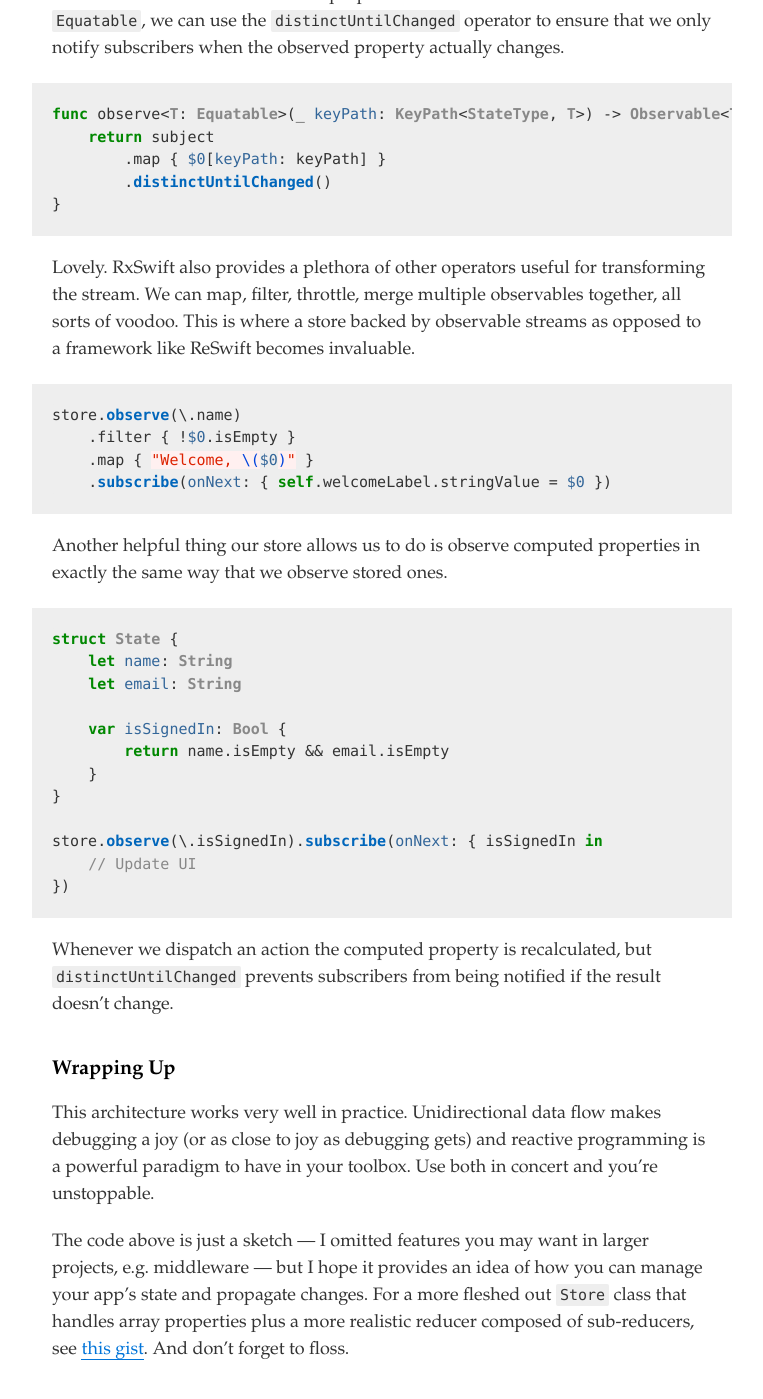
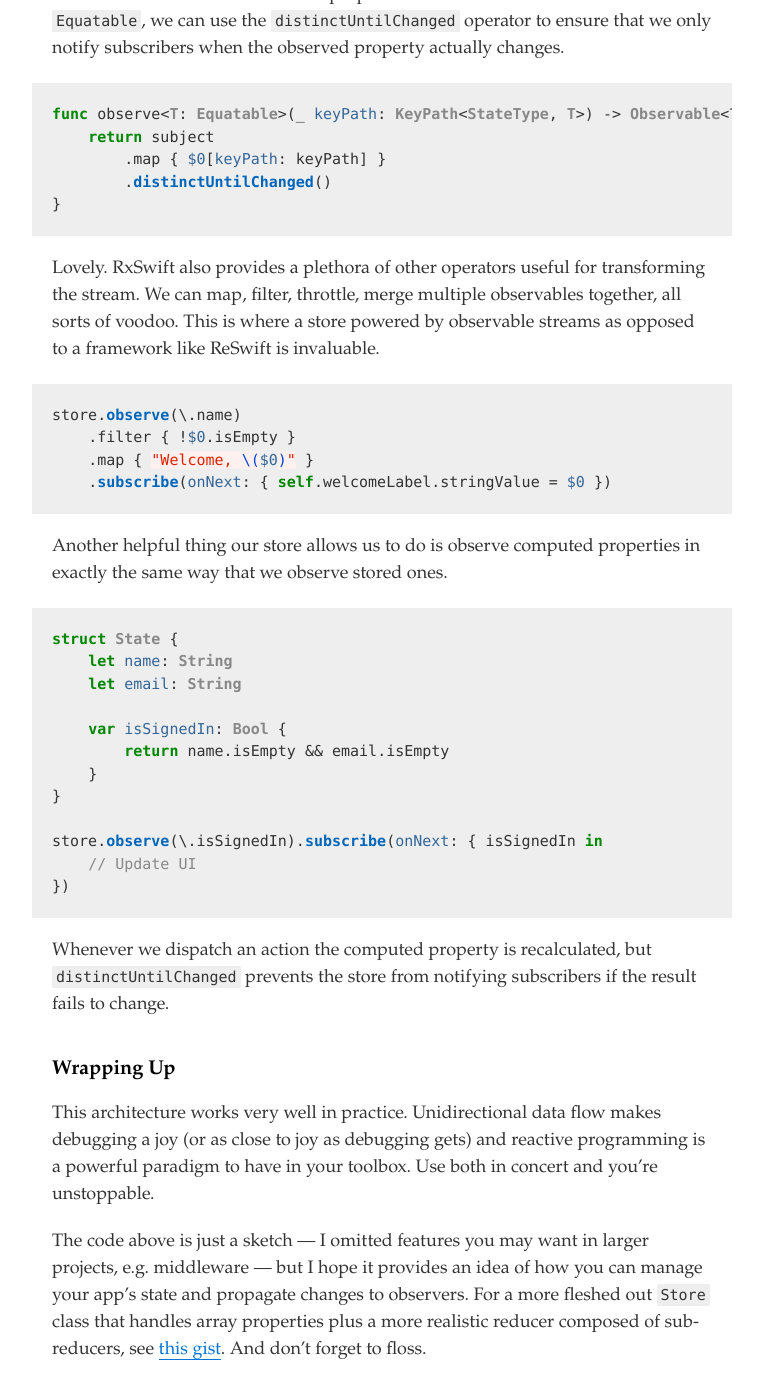
Before and after one commit to mminer/mminer.github.com, a Jekyll site: the page built from _posts/2017-11-12-redux-esque-store-in-swift.md, in a window 1280 px wide and 1400 px high, scrolled down 3851 px. Shown: the whole window, without its empty margins (258-1021 px from the left). Built offline with Jekyll 4.4.1, drawn with Linux system fonts in a browser that asks for light colours; some of the changed text lies outside the part shown.

Commit message:
Tweak wording of Redux-esque Store post

````diff
--- a/_posts/2017-11-12-redux-esque-store-in-swift.md
+++ b/_posts/2017-11-12-redux-esque-store-in-swift.md
@@ -3,7 +3,7 @@
 title: "Redux-esque Store in Swift"
 ---
 
-If you're a web developer transitioning to iOS or macOS development, you may be familiar with [Redux](https://redux.js.org) and interested in adopting the same pattern of state management in your Swift app. Luckily you're not the first; look no further than [ReSwift](https://github.com/ReSwift/ReSwift) for your unidirectional data flow needs. It's also easy to whip together your own system if you're hip and already use a framework like [RxSwift](https://github.com/ReactiveX/RxSwift) that provides observable streams. Let me show you an approach using it and 25 lines of code.
+If you're a web developer transitioning to iOS or macOS development, you may be familiar with [Redux](https://redux.js.org) and interested in adopting the same pattern of state management in your Swift app. Luckily you're not the first; look no further than [ReSwift](https://github.com/ReSwift/ReSwift) for your unidirectional data flow needs. It's also easy to whip together your own system if you're hip and already use a framework like [RxSwift](https://github.com/ReactiveX/RxSwift) that provides observable streams. Let me show you an approach using the latter and 25 lines of code.
 
 *This article assumes familiarity with both Redux and reactive programming and doesn't attempt to explain the mountain of jargon they employ. For an introduction to Redux you can do no better than leafing through its [official documentation](https://redux.js.org/docs/introduction/). Reactive programming takes more effort to grok. Fortunately there are a bazillion articles on the subject; this [intro to RxSwift](https://medium.com/ios-os-x-development/learn-and-master-%EF%B8%8F-the-basics-of-rxswift-in-10-minutes-818ea6e0a05b) is a fine start.*
 
@@ -147,7 +147,7 @@
 }
 ```
 
-Lovely. RxSwift also provides a plethora of other operators useful for transforming the stream. We can map, filter, throttle, merge multiple observables together, all sorts of voodoo. This is where a store backed by observable streams as opposed to a framework like ReSwift becomes invaluable.
+Lovely. RxSwift also provides a plethora of other operators useful for transforming the stream. We can map, filter, throttle, merge multiple observables together, all sorts of voodoo. This is where a store powered by observable streams as opposed to a framework like ReSwift is invaluable.
 
 ```swift
 store.observe(\.name)
@@ -174,11 +174,11 @@
 })
 ```
 
-Whenever we dispatch an action the computed property is recalculated, but `distinctUntilChanged` prevents subscribers from being notified if the result doesn't change.
+Whenever we dispatch an action the computed property is recalculated, but `distinctUntilChanged` prevents the store from notifying subscribers if the result fails to change.
 
 
 ## Wrapping Up
 
 This architecture works very well in practice. Unidirectional data flow makes debugging a joy (or as close to joy as debugging gets) and reactive programming is a powerful paradigm to have in your toolbox. Use both in concert and you're unstoppable.
 
-The code above is just a sketch --- I omitted features you may want in larger projects, e.g. middleware --- but I hope it provides an idea of how you can manage your app's state and propagate changes. For a more fleshed out `Store` class that handles array properties plus a more realistic reducer composed of sub-reducers, see [this gist](https://gist.github.com/mminer/410e9c57918cee0b191511ed3d5e8343). And don't forget to floss.
+The code above is just a sketch --- I omitted features you may want in larger projects, e.g. middleware --- but I hope it provides an idea of how you can manage your app's state and propagate changes to observers. For a more fleshed out `Store` class that handles array properties plus a more realistic reducer composed of sub-reducers, see [this gist](https://gist.github.com/mminer/410e9c57918cee0b191511ed3d5e8343). And don't forget to floss.
````
Also changed, not shown: other parts of _posts/2017-11-12-redux-esque-store-in-swift.md (+4 -4 lines).
